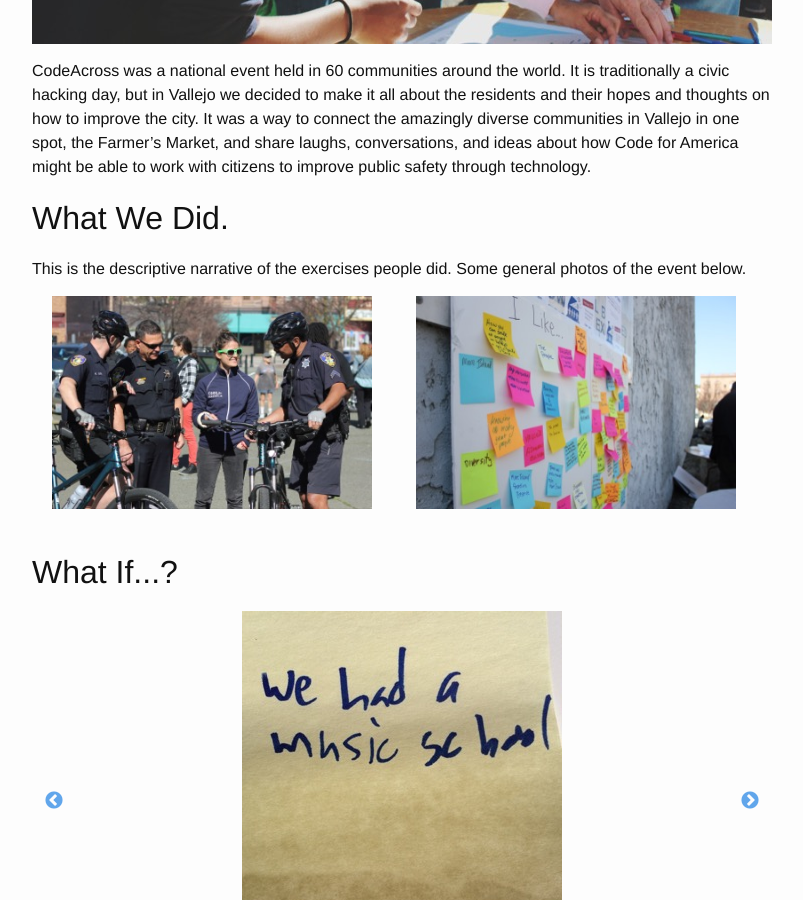
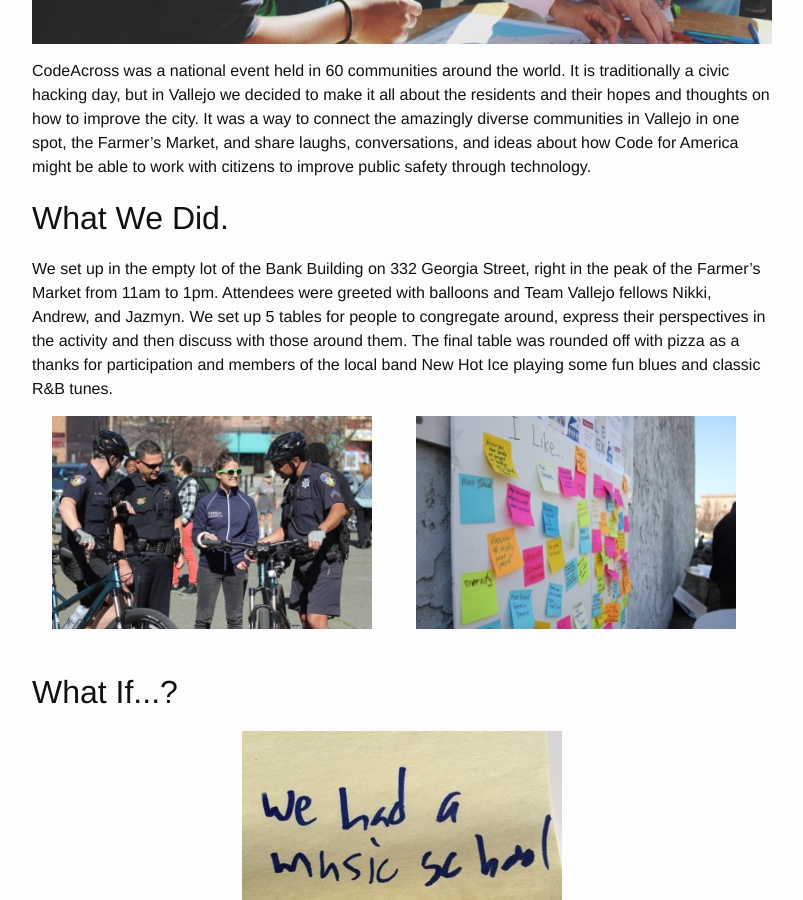
Before and after one commit to codeforamerica/code_for_vallejo, a Jekyll site: the page built from _posts/2015-03-02-hello-vallejo.md, in a window 1280 px wide and 900 px high, scrolled down 613 px. Shown: the whole window, without its empty margins (238-1041 px from the left). Built offline with Jekyll 4.4.1, drawn with Linux system fonts in a browser that asks for light colours; nearby versions of some CDN libraries.

Commit message:
Added description to What We Did

```diff
--- a/_posts/2015-03-02-hello-vallejo.md
+++ b/_posts/2015-03-02-hello-vallejo.md
@@ -14,7 +14,7 @@
 
 <h2>What We Did.</h2>
 
-This is the descriptive narrative of the exercises people did. Some general photos of the event below.
+We set up in the empty lot of the Bank Building on 332 Georgia Street, right in the peak of the Farmer’s Market from 11am to 1pm. Attendees were greeted with balloons and Team Vallejo fellows Nikki, Andrew, and Jazmyn. We set up 5 tables for people to congregate around, express their perspectives in the activity and then discuss with those around them. The final table was rounded off with pizza as a thanks for participation and members of the local band New Hot Ice playing some fun blues and classic R&B tunes.
 
 <div class="image-container">
   <span><img class="img-cont-image" src="assets/images/codeacross_general_4.jpg"></span>
```
